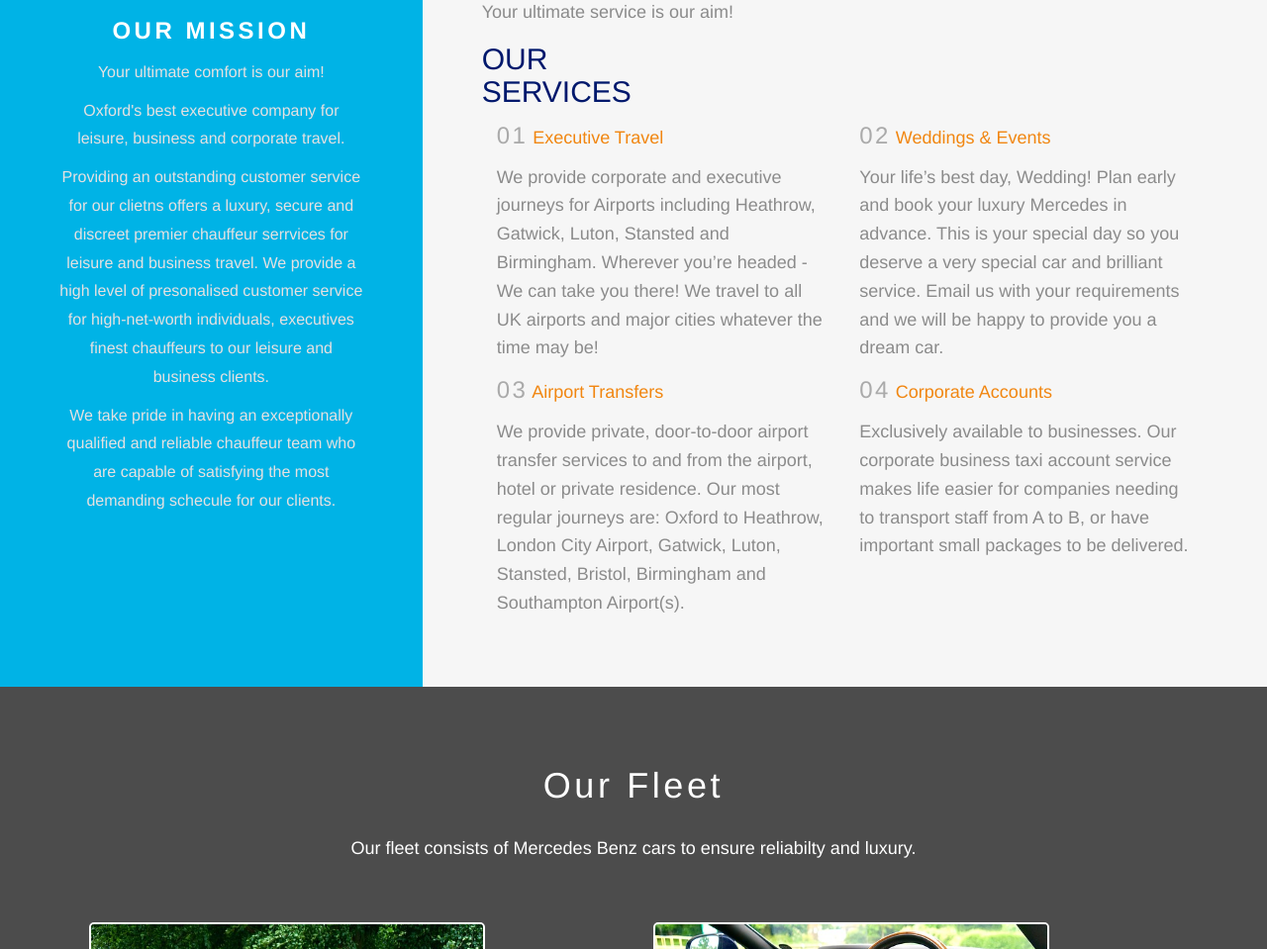
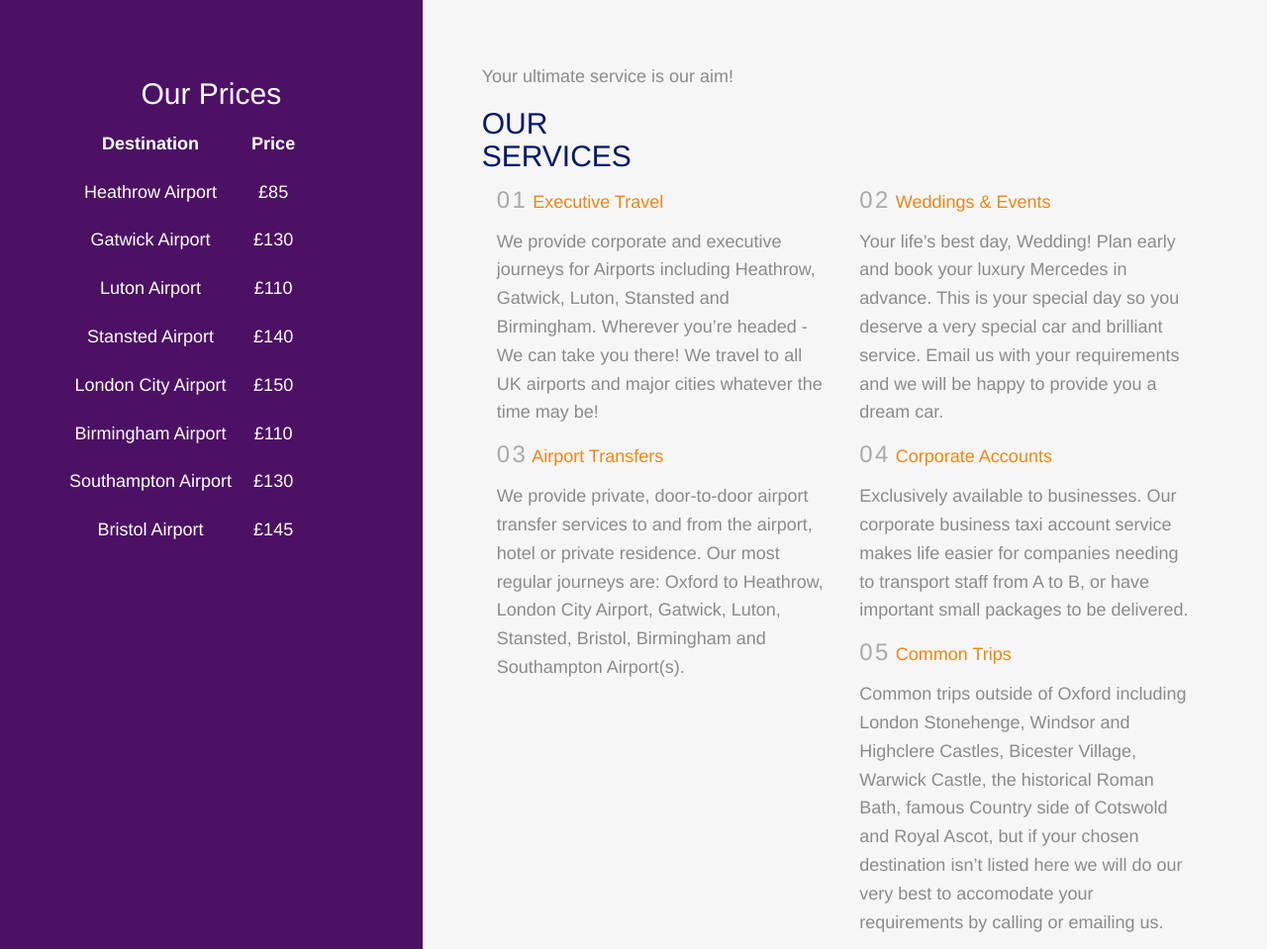
Before and after one commit to gitMonks/summertown_transport, a website: page app/index.html in a window 1280 px wide. Shown: the part 1022-1981 px from the top of the page at 99% size. Drawn offline with nearby package versions, Linux system fonts and the light colour scheme.

Commit message:
added corporate section

```diff
--- a/app/index.html
+++ b/app/index.html
@@ -41,13 +41,14 @@
 						<li>Oxford's 5 Star Chauffeur Service</li>
 						<li>Executive Vehicles (Mercedes Benz)</li>
 						<li>Competitive prices</li>
-						<li>Council licenced and DBS checked Chauffeurs</li>
+						<li>Council licensed and DBS checked Chauffeurs</li>
+						<li>Wifi Onboard</li>
 						<li>Meet &amp; greet service</li>
 						<li>Flight monitoring</li>
 					</ul>
 				</div>
 				<div class="col-xs-12 prebook-container">
-					<h2>Prebook with us</h2>
+					<h2>Book with us</h2>
 					<ul class="prebook-list">
 
 						<li>Tel: <a href="tel:+441865511932">01865511932</a></li>
@@ -66,11 +67,50 @@
 
 	<div class="container-fluid bipanel-container">
 		<div class="col-xs-12 col-md-4 dark-panel">
-			<h3>our mission</h3>
-			<p>Your ultimate comfort is our aim!</p>
-			<p>Oxford's best executive company for leisure, business and corporate travel.</p>
-			<p>Providing an outstanding customer service for our clietns offers a luxury, secure and discreet premier chauffeur serrvices for leisure and business travel. We provide a high level of presonalised customer service for high-net-worth individuals, executives finest chauffeurs to our leisure and business clients.</p>
-			<p>We take pride in having an exceptionally qualified and reliable chauffeur team who are capable of satisfying the most demanding schecule for our clients.</p>
+			<h2>Our Prices</h2>
+			<table class="price-table">
+				<thead>
+					<tr>
+						<th>Destination</th>
+						<th>Price</th>
+					</tr>
+				</thead>
+				<tbody>
+					<tr>
+						<td>Heathrow Airport</td>
+						<td>&pound;85</td>
+					</tr>
+					<tr>
+						<td>Gatwick Airport</td>
+						<td>&pound;130</td>
+					</tr>
+					<tr>
+						<td>Luton Airport</td>
+						<td>&pound;110</td>
+					</tr>
+					<tr>
+						<td>Stansted Airport</td>
+						<td>&pound;140</td>
+					</tr>
+					<tr>
+						<td>London City Airport</td>
+						<td>&pound;150</td>
+					</tr>
+					<tr>
+						<td>Birmingham Airport</td>
+						<td>&pound;110</td>
+					</tr>
+					<tr>
+						<td>Southampton Airport</td>
+						<td>&pound;130</td>
+					</tr>
+					<tr>
+						<td>Bristol Airport</td>
+						<td>&pound;145</td>
+					</tr>
+				</tbody>
+			</table>
+
 		</div>
 		<div class="col-xs-12 col-md-8 light-panel">
 			<h4>Your ultimate service is our aim!</h4>
@@ -103,6 +143,13 @@
 				</p>
 				<p>Exclusively available to businesses. Our corporate business taxi account service makes life easier for companies needing to transport staff from A to B, or have important small packages to be delivered.</p>
 			</div>
+			<div class="col-xs-9 col-sm-5 col-lg-6">
+				<p class=" big text-primary">
+					<span class="heading-3">05</span>
+					common trips
+				</p>
+				<p>Common trips outside of Oxford including London Stonehenge, Windsor and Highclere Castles, Bicester Village, Warwick Castle, the historical Roman Bath, famous Country side of Cotswold and Royal Ascot, but if your chosen destination isn’t listed here we will do our very best to accomodate your requirements by calling or emailing us.</p>
+			</div>
 
 		</div>
 	</div>
@@ -110,8 +157,31 @@
 		<h2>Our Fleet</h2>
 		<p>Our fleet consists of Mercedes Benz cars to ensure reliabilty and luxury.</p>
 		<div class="container">
-			<div class="col-xs-12 col-sm-6"><img src="images/mercedes.jpg" alt="Fleet Car Interior"></div>
-			<div class="col-xs-12 col-sm-6"><img src="images/mercedes_interior.jpg" alt="Fleet Car Interior"></div>
+			<div class="col-xs-12 col-md-6"><img src="images/mercedes.jpg" alt="Fleet Car Interior"></div>
+			<div class="col-xs-12 col-md-6"><img src="images/mercedes_interior.jpg" alt="Fleet Car Interior"></div>
+		</div>
+	</div>
+	<div class="container-fluid bipanel-container">
+		<div class="col-xs-12 col-md-6 light-panel">
+			<h3>Our chauffeurs</h3>
+
+			<p>We pride ourselves on quality, so we only allow the very best vehicles in our fleet. We use Mercedes Benz only our aim is to provide you with smooth journey that will be as lavish as it is efficient. our chauffeurs are always professionally dressed in shirt, tie and dark suit.
+			All of our chauffeurs are discreet, punctual and reliable. They are experienced chauffeurs who are selected for their knowledge and professional conduct. All of our chauffeurs has undergone various checks this includes medical checks, DBS (disclosure barring services, CRB) and driving standard test (NVQ) for professional and smoother journey.</p>
+		</div>
+		<div class="col-xs-12 col-md-6 dark-panel">
+			<h3>our mission</h3>
+			<p>Your ultimate comfort is our aim!</p>
+			<p>Oxford's best executive company for leisure, business and corporate travel.</p>
+			<p>Providing an outstanding customer service for our clietns offers a luxury, secure and discreet premier chauffeur serrvices for leisure and business travel. We provide a high level of presonalised customer service for high-net-worth individuals, executives finest chauffeurs to our leisure and business clients.</p>
+			<p>We take pride in having an exceptionally qualified and reliable chauffeur team who are capable of satisfying the most demanding schecule for our clients.</p>
+		</div>
+	</div>
+	<div class="container-fluid fleet">
+		<div class="container">
+
+			<h3>Corporate and business clients</h3>
+
+			<p>As directed chauffeurs services is a perfect choice. Whether you’re looking for a reputable Executive service to transport your corporate clients, a reliable airport transfer service, a wedding car for your special day or simply want to tour the sites of London in style and comfort, Summertown executive are perfectly equipped to make your journey everything you’d hope for and more.</p>
 		</div>
 	</div>
 	<!-- Latest compiled and minified JavaScript -->
--- a/app/scss/styles.scss
+++ b/app/scss/styles.scss
@@ -1,7 +1,8 @@
 // $main-heading-color: #fed312;
 $main-heading-color: #ffd845;
 $bg-color: #00186c;
-$secondary-bg-color: #00b3e6;
+// $secondary-bg-color: #00b3e6;
+$secondary-bg-color: #4c1165;
 
 body {
 	background-color: #fff;
@@ -76,7 +77,7 @@ ul.intro {
 	border: 1px solid #aaa;
 	border-radius: 5px;
 	h2 {
-		color: $secondary-bg-color;
+		color: #f18610;
 		text-align: center;
 	}
 	a {
@@ -101,8 +102,8 @@ ul.prebook-list {
 }
 
 .bipanel-container {
-	// background-color: $secondary-bg-color;
-	display: flex;
+	// display: flex;
+	background-color: $secondary-bg-color;
 	padding: 0;
 	p.big {
 		font-size: 18px;
@@ -144,6 +145,7 @@ ul.prebook-list {
 .fleet {
 	padding: 60px;
 	background-color: rgba(0,0,0, 0.7);
+	text-align: center;
 	h2 {
 		color: #fff;
 		font-size: 36px;
@@ -162,5 +164,18 @@ ul.prebook-list {
 		width: 400px;
 		border: 2px solid #fff;
 		border-radius: 5px;
+		margin-bottom: 20px;
+	}
+	.fleet .price-table {
+		text-align: center;
 	}
 }
+
+.price-table {
+	th {
+		text-align: center;
+	}
+	th, td {
+		padding: 10px;
+	}
+}
```
Also changed, not shown: app/css/styles.css.
